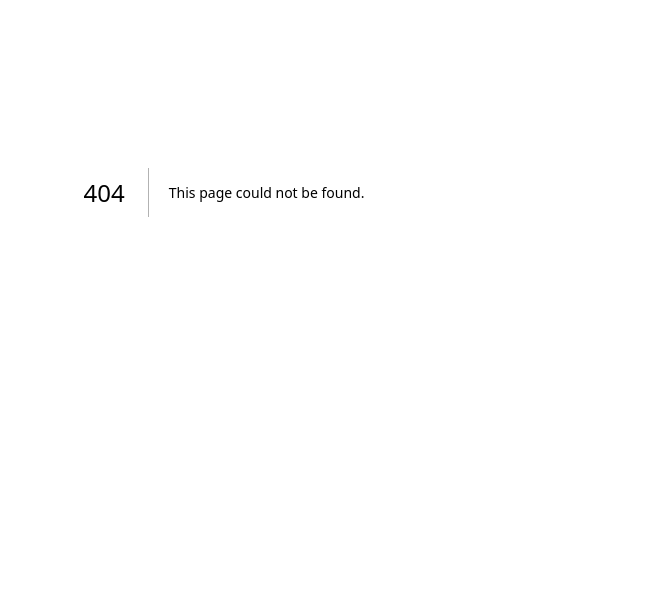
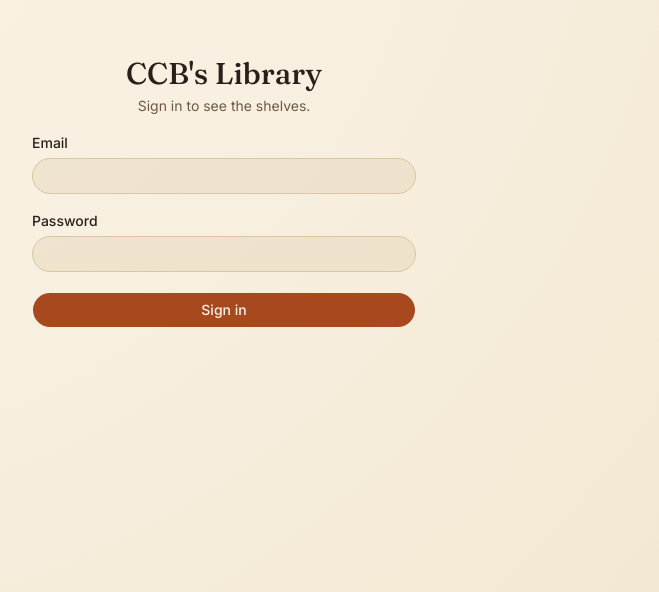
Before and after one commit to pshowell23/ccbs-library, a Next.js app: page /login in a window 1280 px wide. Before the commit this address had no page. Shown: the part 208-800 px from the top of the page, without its empty margins (416-1075 px from the left). Built offline with nearby package versions, Linux system fonts and the light colour scheme.

Commit message:
Add login ability

```diff
--- /dev/null
+++ b/src/app/login/actions.ts
@@ -0,0 +1,19 @@
+"use server";
+
+import { redirect } from "next/navigation";
+import { createClient } from "@/lib/supabase/server";
+
+export async function signIn(formData: FormData) {
+  const supabase = await createClient();
+
+  const { error } = await supabase.auth.signInWithPassword({
+    email: String(formData.get("email")),
+    password: String(formData.get("password")),
+  });
+
+  if (error) {
+    redirect(`/login?error=1`);
+  }
+
+  redirect("/");
+}
--- /dev/null
+++ b/src/app/login/page.tsx
@@ -0,0 +1,57 @@
+import { signIn } from "./actions";
+import { Button } from "@/components/ui/button";
+import { Input } from "@/components/ui/input";
+import { Label } from "@/components/ui/label";
+
+export default async function LoginPage({
+  searchParams,
+}: {
+  searchParams: Promise<{ error?: string }>;
+}) {
+  const { error } = await searchParams;
+
+  return (
+    <main className="flex min-h-screen items-center justify-center p-4">
+      <form action={signIn} className="w-full max-w-sm space-y-5">
+        <div className="space-y-1 text-center">
+          <h1 className="font-heading text-3xl">CCB&apos;s Library</h1>
+          <p className="text-sm text-muted-foreground">
+            Sign in to see the shelves.
+          </p>
+        </div>
+
+        <div className="space-y-2">
+          <Label htmlFor="email">Email</Label>
+          <Input
+            id="email"
+            name="email"
+            type="email"
+            autoComplete="email"
+            required
+          />
+        </div>
+
+        <div className="space-y-2">
+          <Label htmlFor="password">Password</Label>
+          <Input
+            id="password"
+            name="password"
+            type="password"
+            autoComplete="current-password"
+            required
+          />
+        </div>
+
+        {error && (
+          <p role="alert" className="text-sm text-destructive">
+            That email and password didn&apos;t match. Try again.
+          </p>
+        )}
+
+        <Button type="submit" className="w-full">
+          Sign in
+        </Button>
+      </form>
+    </main>
+  );
+}
```
